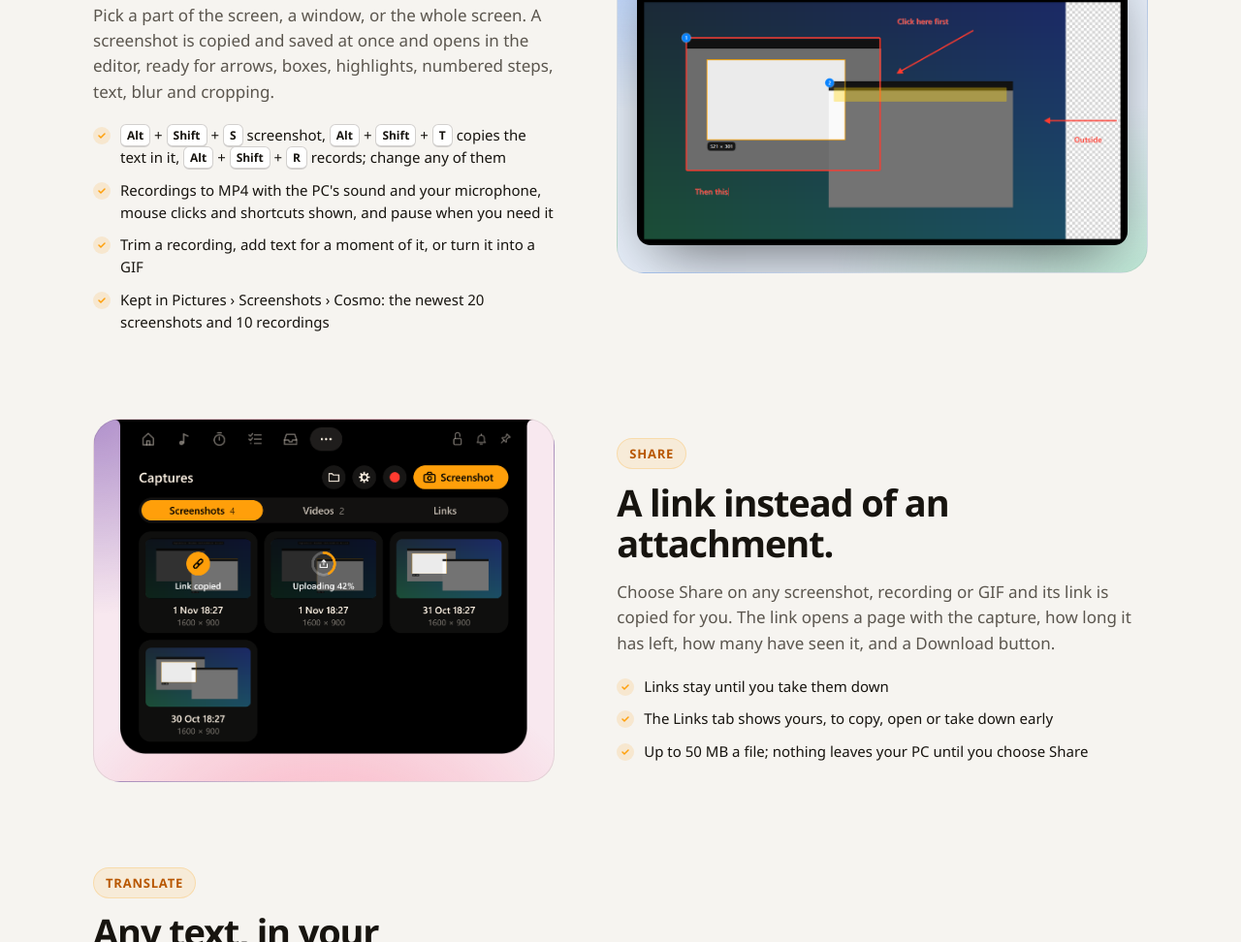
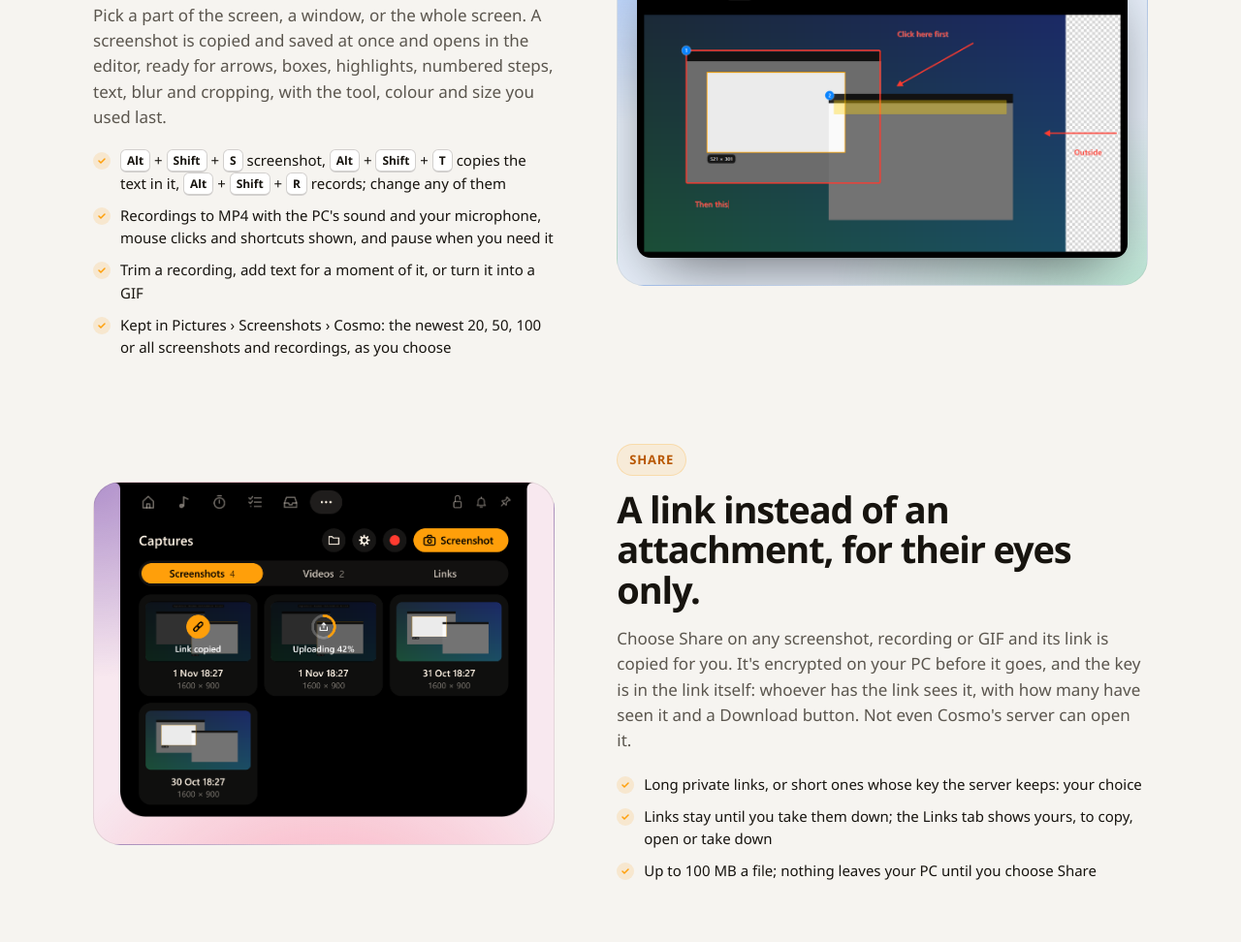
Before and after one commit to dhimasbagus402/cosmo, a plain HTML site: page docs/index.html in a window 1280 px wide. Shown: the part 2808-3780 px from the top of the page at 97% size. Drawn offline with Linux system fonts and the light colour scheme.

Commit message:
Landing page and privacy for 0.7.0: encrypted share links, pinned clips
Co-Authored-By: Claude Opus 5.5 <noreply@anthropic.com>

```diff
--- a/docs/index.html
+++ b/docs/index.html
@@ -475,8 +475,8 @@ footer .brand img { width: 22px; height: 22px; }
 
   <div class="ticker" aria-label="What Cosmo does">
     <ul>
-      <li>Synced lyrics</li><li>Romanized lyrics</li><li>Lyric timing</li><li>Media controls</li><li>10-second skips</li><li>Focus timer</li><li>Tasks</li><li>Due dates</li><li>Sticky notes</li><li>Calendar</li><li>CPU &amp; GPU</li><li>Power in watts</li><li>FPS overlay</li><li>Screenshots</li><li>Text from the screen</li><li>Screen recording</li><li>Image &amp; video editor</li><li>GIFs</li><li>Share links</li><li>Translation</li><li>File shelf</li><li>Phone drop</li><li>Clipboard history</li><li>Text shortcuts</li><li>App launcher</li><li>Notifications</li><li>Click to open</li><li>Three sizes</li><li>Five themes</li><li>Six fonts</li>
-      <li aria-hidden="true">Synced lyrics</li><li aria-hidden="true">Romanized lyrics</li><li aria-hidden="true">Lyric timing</li><li aria-hidden="true">Media controls</li><li aria-hidden="true">10-second skips</li><li aria-hidden="true">Focus timer</li><li aria-hidden="true">Tasks</li><li aria-hidden="true">Due dates</li><li aria-hidden="true">Sticky notes</li><li aria-hidden="true">Calendar</li><li aria-hidden="true">CPU &amp; GPU</li><li aria-hidden="true">Power in watts</li><li aria-hidden="true">FPS overlay</li><li aria-hidden="true">Screenshots</li><li aria-hidden="true">Text from the screen</li><li aria-hidden="true">Screen recording</li><li aria-hidden="true">Image &amp; video editor</li><li aria-hidden="true">GIFs</li><li aria-hidden="true">Share links</li><li aria-hidden="true">Translation</li><li aria-hidden="true">File shelf</li><li aria-hidden="true">Phone drop</li><li aria-hidden="true">Clipboard history</li><li aria-hidden="true">Text shortcuts</li><li aria-hidden="true">App launcher</li><li aria-hidden="true">Notifications</li><li aria-hidden="true">Click to open</li><li aria-hidden="true">Three sizes</li><li aria-hidden="true">Five themes</li><li aria-hidden="true">Six fonts</li>
+      <li>Synced lyrics</li><li>Romanized lyrics</li><li>Lyric timing</li><li>Media controls</li><li>10-second skips</li><li>Focus timer</li><li>Tasks</li><li>Due dates</li><li>Sticky notes</li><li>Calendar</li><li>CPU &amp; GPU</li><li>Power in watts</li><li>FPS overlay</li><li>Screenshots</li><li>Text from the screen</li><li>Screen recording</li><li>Image &amp; video editor</li><li>GIFs</li><li>Share links</li><li>Translation</li><li>File shelf</li><li>Phone drop</li><li>Clipboard history</li><li>Pinned clips</li><li>Text shortcuts</li><li>Encrypted share links</li><li>App launcher</li><li>Notifications</li><li>Click to open</li><li>Three sizes</li><li>Five themes</li><li>Six fonts</li>
+      <li aria-hidden="true">Synced lyrics</li><li aria-hidden="true">Romanized lyrics</li><li aria-hidden="true">Lyric timing</li><li aria-hidden="true">Media controls</li><li aria-hidden="true">10-second skips</li><li aria-hidden="true">Focus timer</li><li aria-hidden="true">Tasks</li><li aria-hidden="true">Due dates</li><li aria-hidden="true">Sticky notes</li><li aria-hidden="true">Calendar</li><li aria-hidden="true">CPU &amp; GPU</li><li aria-hidden="true">Power in watts</li><li aria-hidden="true">FPS overlay</li><li aria-hidden="true">Screenshots</li><li aria-hidden="true">Text from the screen</li><li aria-hidden="true">Screen recording</li><li aria-hidden="true">Image &amp; video editor</li><li aria-hidden="true">GIFs</li><li aria-hidden="true">Share links</li><li aria-hidden="true">Translation</li><li aria-hidden="true">File shelf</li><li aria-hidden="true">Phone drop</li><li aria-hidden="true">Clipboard history</li><li aria-hidden="true">Pinned clips</li><li aria-hidden="true">Text shortcuts</li><li aria-hidden="true">Encrypted share links</li><li aria-hidden="true">App launcher</li><li aria-hidden="true">Notifications</li><li aria-hidden="true">Click to open</li><li aria-hidden="true">Three sizes</li><li aria-hidden="true">Five themes</li><li aria-hidden="true">Six fonts</li>
     </ul>
   </div>
 
@@ -521,12 +521,12 @@ footer .brand img { width: 22px; height: 22px; }
         <div class="copy reveal">
           <span class="tag">Captures</span>
           <h3>Grab it, mark it up, or record it.</h3>
-          <p>Pick a part of the screen, a window, or the whole screen. A screenshot is copied and saved at once and opens in the editor, ready for arrows, boxes, highlights, numbered steps, text, blur and cropping.</p>
+          <p>Pick a part of the screen, a window, or the whole screen. A screenshot is copied and saved at once and opens in the editor, ready for arrows, boxes, highlights, numbered steps, text, blur and cropping, with the tool, colour and size you used last.</p>
           <ul class="ticks">
             <li><span class="keys"><kbd>Alt</kbd> + <kbd>Shift</kbd> + <kbd>S</kbd></span> screenshot, <span class="keys"><kbd>Alt</kbd> + <kbd>Shift</kbd> + <kbd>T</kbd></span> copies the text in it, <span class="keys"><kbd>Alt</kbd> + <kbd>Shift</kbd> + <kbd>R</kbd></span> records; change any of them</li>
             <li>Recordings to MP4 with the PC's sound and your microphone, mouse clicks and shortcuts shown, and pause when you need it</li>
             <li>Trim a recording, add text for a moment of it, or turn it into a GIF</li>
-            <li>Kept in Pictures › Screenshots › Cosmo: the newest 20 screenshots and 10 recordings</li>
+            <li>Kept in Pictures › Screenshots › Cosmo: the newest 20, 50, 100 or all screenshots and recordings, as you choose</li>
           </ul>
         </div>
         <div class="stage cool reveal" style="--d:120"><img class="shot" src="img/captures-editor.png" width="550" height="332" alt="The image editor with a box, arrows, numbered steps and text on a screenshot" loading="lazy"></div>
@@ -535,12 +535,12 @@ footer .brand img { width: 22px; height: 22px; }
       <div class="row flip">
         <div class="copy reveal">
           <span class="tag">Share</span>
-          <h3>A link instead of an attachment.</h3>
-          <p>Choose Share on any screenshot, recording or GIF and its link is copied for you. The link opens a page with the capture, how long it has left, how many have seen it, and a Download button.</p>
+          <h3>A link instead of an attachment, for their eyes only.</h3>
+          <p>Choose Share on any screenshot, recording or GIF and its link is copied for you. It's encrypted on your PC before it goes, and the key is in the link itself: whoever has the link sees it, with how many have seen it and a Download button. Not even Cosmo's server can open it.</p>
           <ul class="ticks">
-            <li>Links stay until you take them down</li>
-            <li>The Links tab shows yours, to copy, open or take down early</li>
-            <li>Up to 50 MB a file; nothing leaves your PC until you choose Share</li>
+            <li>Long private links, or short ones whose key the server keeps: your choice</li>
+            <li>Links stay until you take them down; the Links tab shows yours, to copy, open or take down</li>
+            <li>Up to 100 MB a file; nothing leaves your PC until you choose Share</li>
           </ul>
         </div>
         <div class="stage warm reveal" style="--d:120"><img class="drop" src="img/captures-share.png" width="496" height="394" alt="Captures page: one screenshot just shared with its link copied, another uploading" loading="lazy"></div>
@@ -733,7 +733,7 @@ footer .brand img { width: 22px; height: 22px; }
       </div>
       <div class="privacy">
         <div class="card reveal"><h4>Stays on your PC</h4><p>No account needed, no tracking. Notifications are never saved, and clipboard history, sticky notes and tasks are stored encrypted so only your Windows account can read them. If you choose to sign in with Google, they sync between your PCs through a hidden Cosmo folder in your Drive, encrypted with a password only you know (unless you choose not to).</p></div>
-        <div class="card reveal" style="--d:100"><h4>A few small requests go out</h4><p>To find lyrics, the song's title, artist and length are sent to <a href="https://lrclib.net">LRCLIB</a>, and to NetEase if LRCLIB has none. Every hour it asks GitHub for the newest version (you can turn that off), and add-ons come from GitHub only if you switch them on. A capture goes to Cosmo's sharing server only when you choose Share, and is deleted 12 hours later. Text you translate goes through Cosmo's server to Cloudflare's AI and isn't kept. With Weather on, your rough location (or a place you type) goes to weather and map services. Nothing else. <a href="privacy/">Read the privacy policy</a>.</p></div>
+        <div class="card reveal" style="--d:100"><h4>A few small requests go out</h4><p>To find lyrics, the song's title, artist and length are sent to <a href="https://lrclib.net">LRCLIB</a>, and to NetEase if LRCLIB has none. Every hour it asks GitHub for the newest version (you can turn that off), and add-ons come from GitHub only if you switch them on. A capture goes to Cosmo's sharing server only when you choose Share, encrypted on your PC first, and stays until you take it down. Text you translate goes through Cosmo's server to Cloudflare's AI and isn't kept. With Weather on, your rough location (or a place you type) goes to weather and map services. Nothing else. <a href="privacy/">Read the privacy policy</a>.</p></div>
       </div>
     </div>
   </section>
```
Also changed, not shown: docs/privacy/index.html (+1 -1 lines).
